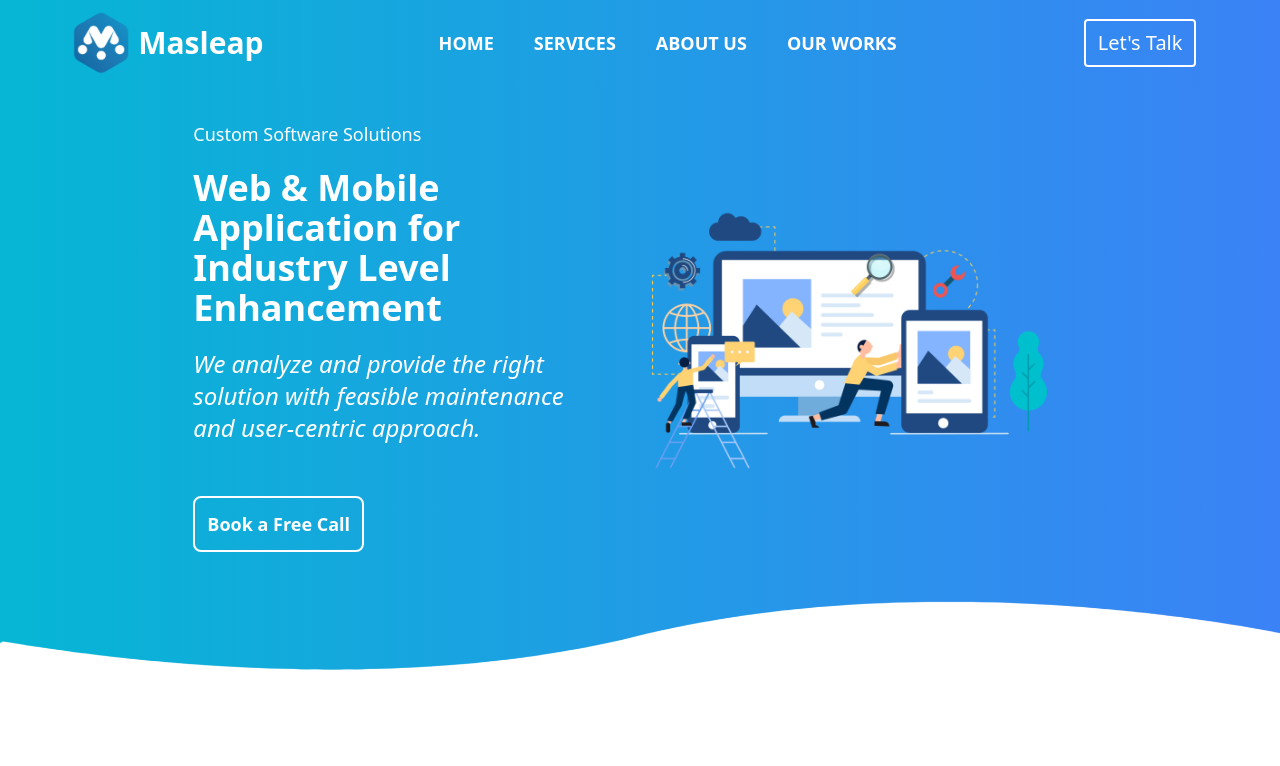
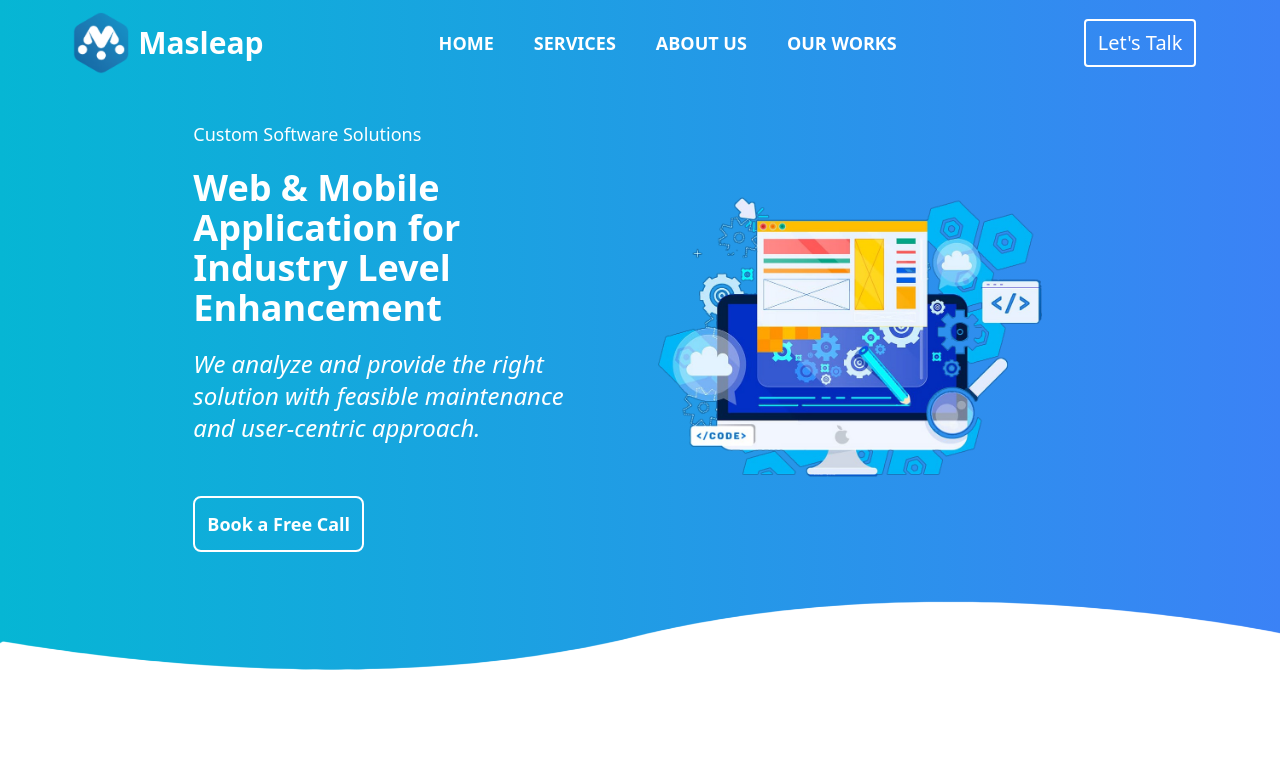
Before and after one commit to Masleap-INC/Masleap-Website-NUXT, a Nuxt app: page / in a window 1280 px wide. Shown: the top 766 px of the page. Built offline with nearby package versions, Linux system fonts and the light colour scheme.

Commit message:
Changed hero image and added animation and rebuilt project

```diff
--- a/components/HomePage/HeroSection.vue
+++ b/components/HomePage/HeroSection.vue
@@ -48,7 +48,7 @@
             sm:w-full sm:py-5 sm:px-5 sm:mx-auto
           "
         >
-          <img class="max-w-2/3 mx-auto" src="../../assets/hero-img-3.png" alt="" />
+          <img class="max-w-5/6 mx-auto hover:scale-110 duration-300" src="../../assets/hero-img-4.png" alt="" />
         </div>
       </div>
 
```
Also changed, not shown: assets/hero-img-4.png (added), 9 other files (tests, documents, lock files or other folders).
